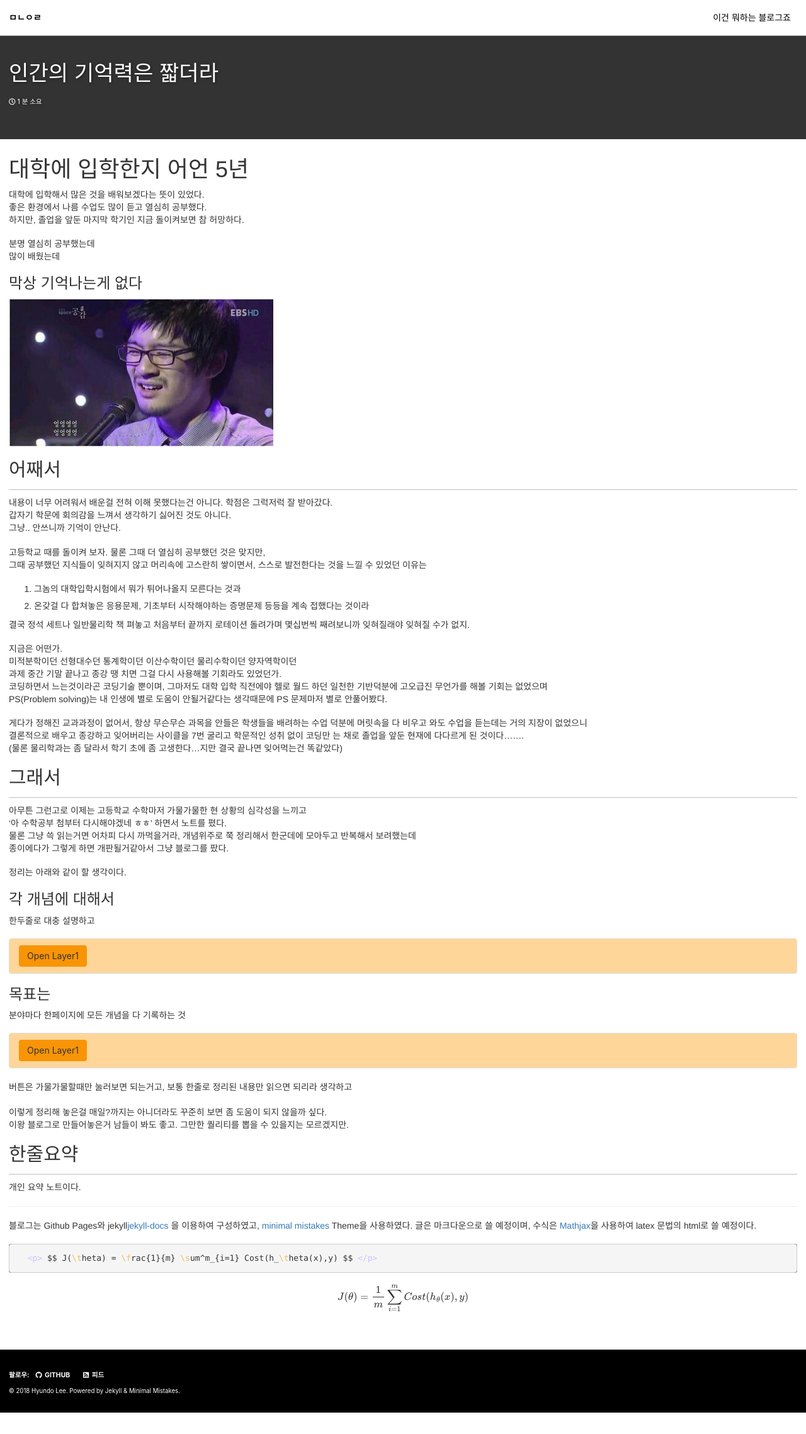
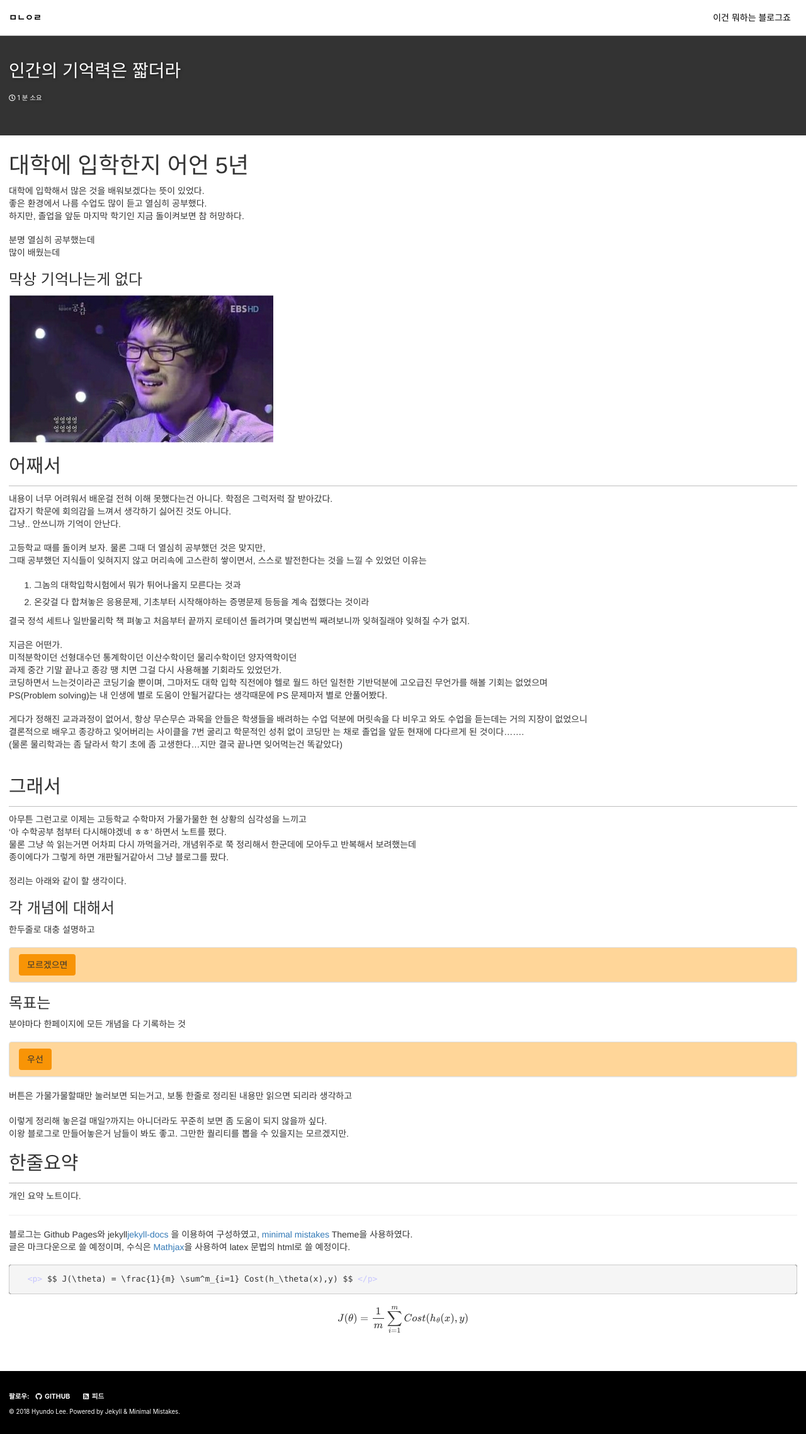
Before and after one commit to illhyhl1111/PPPP.github.io, a Jekyll site: the page built from _posts/2018-09-14-first-post.md, in a window 1280 px wide. Shown: the whole page at 63% size. Built offline with Jekyll 4.4.1, drawn with Linux system fonts in a browser that asks for light colours; nearby versions of some CDN libraries; formulas are drawn with MathJax 3; before the commit the page ends 2243 px from its top, so only the background shows below that.

Commit message:
font size / bugfix

````diff
--- a/_includes/blocks.html
+++ b/_includes/blocks.html
@@ -4,27 +4,27 @@
   <div class="panel panel-default">
     <div class="panel-heading" style="background-color: #ffd699" markdown="0">
       <h4 class="panel-title" markdown="0">
-        <a class="btn btn--warning" data-toggle="collapse" data-target="#Layer1" markdown="0">
-          {% if include.button1-text %} {{include.button1-text}} {% else %} Open Layer1 {% endif %}
+        <a class="btn btn--warning" data-toggle="collapse" data-target="#{{include.topic | append: '_1'}}" markdown="0">
+          {% if include.button1-text %} {{include.button1-text}} {% else %} 모르겠으면 {% endif %}
         </a>
       </h4>
     </div>
-    <div id="Layer1" class="panel-collapse collapse" markdown="0">
+    <div id="{{include.topic | append: '_1'}}" class="panel-collapse collapse" markdown="0">
       <div class="panel-body" style="padding: 20px 20px" markdown="0">
         {{include.context1 | markdownify }}
       </div>
       <div class="panel-footer" style="background-color: #ff9999" markdown="0">
-        <a class="btn btn--danger" data-toggle="collapse" data-target="#Layer2" markdown="0">
-          {% if include.button2-text %} {{include.button2-text}} {% else %} Open Layer2 {% endif %}
+        <a class="btn btn--danger" data-toggle="collapse" data-target="#{{include.topic | append: '_2'}}" markdown="0">
+          {% if include.button2-text %} {{include.button2-text}} {% else %} 그래도 모르겠으면 {% endif %}
         </a>
       </div>
-      <div id="Layer2" class="panel-collapse collapse" markdown="0">
+      <div id="{{include.topic | append: '_2'}}" class="panel-collapse collapse" markdown="0">
         <div class="panel-body" style="padding: 20px 30px" markdown="0">
           {{include.context2 | markdownify }}
         </div>
         <div class="panel-footer" style="background-color: #99ff99" markdown="0">
-          <a class="btn btn--success" data-toggle="collapse" data-target="#Layer1" markdown="0">
-            Close!
+          <a class="btn btn--success" data-toggle="collapse" data-target="#{{include.topic | append: '_1'}}" markdown="0">
+            ㅇㅋ
           </a>
         </div>
       </div>
--- a/_posts/2018-09-14-first-post.md
+++ b/_posts/2018-09-14-first-post.md
@@ -23,6 +23,7 @@ author_profile: true
 많이 배웠는데
 ### 막상 기억나는게 없다
 ![Alt text](/pictures/망했어요.png)
+<br/>
 
 ## 어째서
 내용이 너무 어려워서 배운걸 전혀 이해 못했다는건 아니다. 학점은 그럭저럭 잘 받아갔다. <br/>
@@ -45,7 +46,7 @@ PS(Problem solving)는 내 인생에 별로 도움이 안될거같다는 생각
 게다가 정해진 교과과정이 없어서, 항상 무슨무슨 과목을 안들은 학생들을 배려하는 수업 덕분에 머릿속을 다 비우고 와도 수업을 듣는데는 거의 지장이 없었으니 <br/>
 결론적으로 배우고 종강하고 잊어버리는 사이클을 7번 굴리고 학문적인 성취 없이 코딩만 는 채로 졸업을 앞둔 현재에 다다르게 된 것이다....... <br/>
 (물론 물리학과는 좀 달라서 학기 초에 좀 고생한다...지만 결국 끝나면 잊어먹는건 똑같았다) <br/>
-
+<br/>
 
 ## 그래서
 
@@ -67,7 +68,7 @@ PS(Problem solving)는 내 인생에 별로 도움이 안될거같다는 생각
 여기선 증명이나 기타등등 상세하게 설명할 예정이다.
 {% endcapture %}
 
-{% include blocks.html context1=context1 context2=context2 %}
+{% include blocks.html context1=context1 context2=context2 topic="first"%}
 
 ### 목표는
 분야마다 한페이지에 모든 개념을 다 기록하는 것
@@ -80,7 +81,8 @@ PS(Problem solving)는 내 인생에 별로 도움이 안될거같다는 생각
 이후 새로 배우는 내용이 있을때마다 유사하게 정리해서 쌓아나갈 예정이다.
 {% endcapture %}
 
-{% include blocks.html context1=context1 context2=context2 %}
+{% include blocks.html context1=context1 context2=context2 topic="second"
+button1-text="우선" button2-text="그리고" %}
 
 
 버튼은 가물가물할때만 눌러보면 되는거고, 보통 한줄로 정리된 내용만 읽으면 되리라 생각하고 <br/>
@@ -93,10 +95,10 @@ PS(Problem solving)는 내 인생에 별로 도움이 안될거같다는 생각
 
 --------------
 
-블로그는 Github Pages와 jekyll[jekyll-docs] 을 이용하여 구성하였고, [minimal mistakes][minimal-mistakes] Theme을 사용하였다.
+블로그는 Github Pages와 jekyll[jekyll-docs] 을 이용하여 구성하였고, [minimal mistakes][minimal-mistakes] Theme을 사용하였다. <br/>
 글은 마크다운으로 쓸 예정이며, 수식은 [Mathjax][Mathjax]을 사용하여 latex 문법의 html로 쓸 예정이다.
 
-```markdown
+```html
   <p> $$ J(\theta) = \frac{1}{m} \sum^m_{i=1} Cost(h_\theta(x),y) $$ </p>
 ```
 <p> $$ J(\theta) = \frac{1}{m} \sum^m_{i=1} Cost(h_\theta(x),y) $$ </p>
--- a/_sass/minimal-mistakes/_variables.scss
+++ b/_sass/minimal-mistakes/_variables.scss
@@ -6,7 +6,7 @@
    Typography
    ========================================================================== */
 
-$doc-font-size: 20 !default;
+$doc-font-size: 25 !default;
 
 /* paragraph indention */
 $paragraph-indent: false !default; // true, false (default)
@@ -34,9 +34,9 @@ $header-font-family: $sans-serif !default;
 $caption-font-family: $serif !default;
 
 /* type scale */
-$type-size-1: 2.441em !default; // ~39.056px
-$type-size-2: 1.953em !default; // ~31.248px
-$type-size-3: 1.563em !default; // ~25.008px
+$type-size-1: 2.000em !default; // ~39.056px
+$type-size-2: 1.750em !default; // ~31.248px
+$type-size-3: 1.500em !default; // ~25.008px
 $type-size-4: 1.25em !default; // ~20px
 $type-size-5: 1em !default; // ~16px
 $type-size-6: 0.75em !default; // ~12px
````
Also changed, not shown: pictures/info.png, 1 other file.
